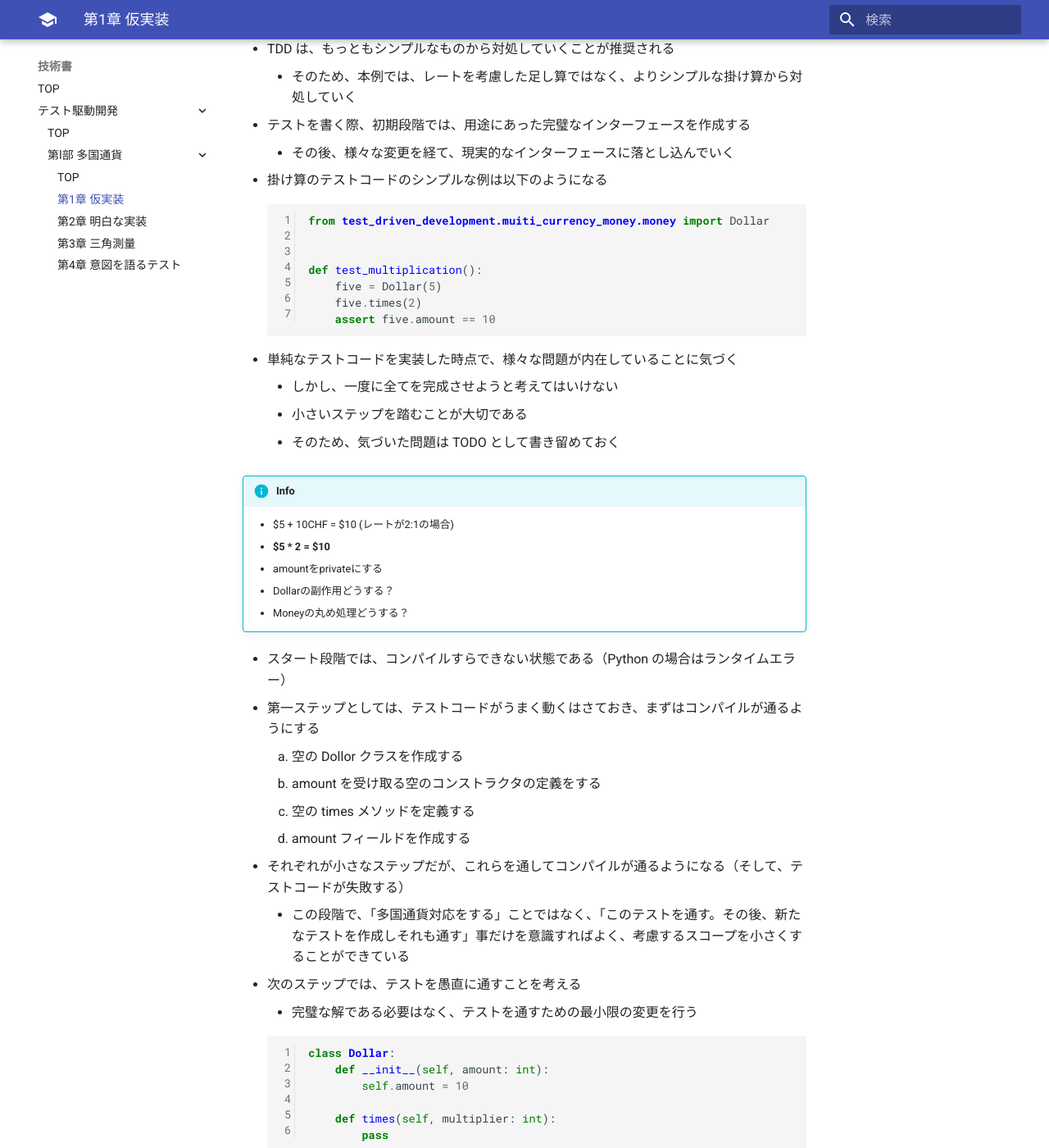
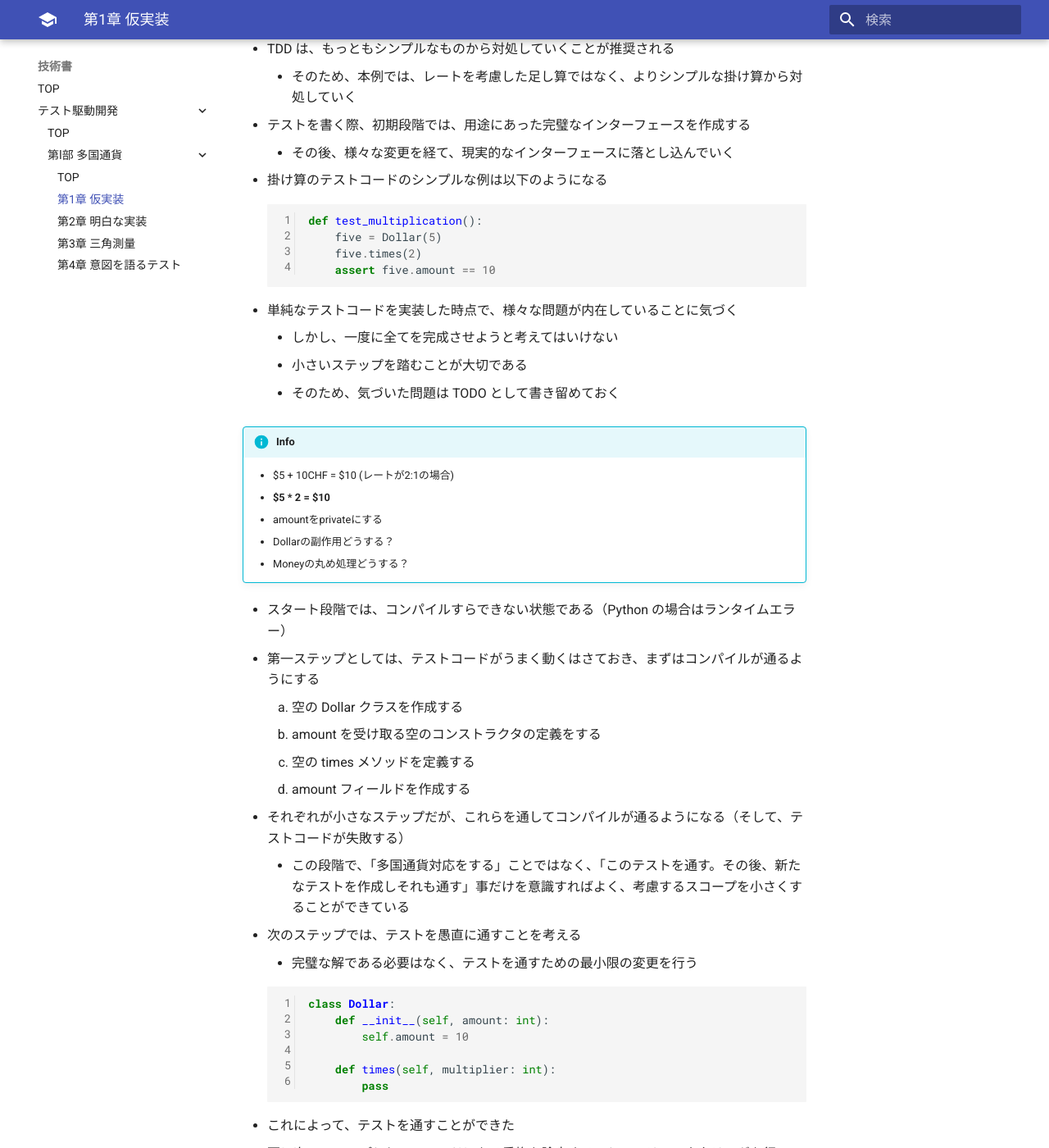
Before and after one commit to waderaku/book, an MkDocs documentation site: the page built from docs/docs/010.tech/010.test_driven_development/010.the_money_example/001.muiti_currency_money/index.md, in a window 1280 px wide and 1400 px high, scrolled down 731 px. Shown: the whole window at 82% size. Built offline with MkDocs 1.6.1 and Material for MkDocs 9.7.7, drawn with Linux system fonts in a browser that asks for light colours.

Commit message:
#2 テスト駆動開発 第1章誤字修正

````diff
--- a/docs/docs/010.tech/010.test_driven_development/010.the_money_example/001.muiti_currency_money/index.md
+++ b/docs/docs/010.tech/010.test_driven_development/010.the_money_example/001.muiti_currency_money/index.md
@@ -24,9 +24,6 @@
 -   掛け算のテストコードのシンプルな例は以下のようになる
 
     ```python
-    from test_driven_development.muiti_currency_money.money import Dollar
-
-
     def test_multiplication():
         five = Dollar(5)
         five.times(2)
@@ -48,7 +45,7 @@
 
 -   スタート段階では、コンパイルすらできない状態である（Python の場合はランタイムエラー）
 -   第一ステップとしては、テストコードがうまく動くはさておき、まずはコンパイルが通るようにする
-    1. 空の Dollor クラスを作成する
+    1. 空の Dollar クラスを作成する
     1. amount を受け取る空のコンストラクタの定義をする
     1. 空の times メソッドを定義する
     1. amount フィールドを作成する
````
